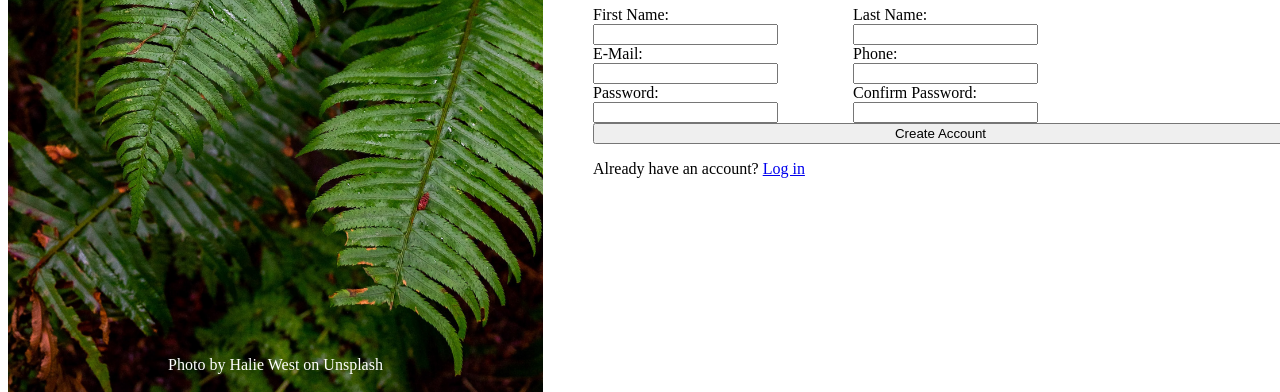
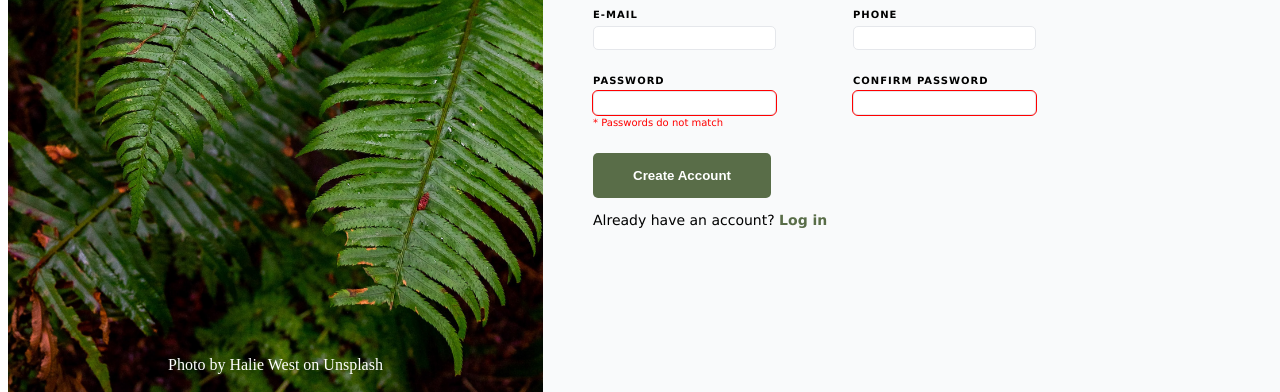
Before and after one commit to andyglover/odin-project-signup-form, a plain HTML site: page index.html in a window 1280 px wide. Shown: the part 416-808 px from the top of the page. Drawn offline with Linux system fonts and the light colour scheme.

Commit message:
Style form

```diff
--- a/css/style.css
+++ b/css/style.css
@@ -53,19 +53,84 @@ body {
 form{
     display:flex;
     flex-wrap:wrap;
+
 }
-form>li{
+
+form li{
 list-style: none;
 display:inline;
 width:260px;
+margin-bottom: 25px;
 }
 label{
     display:block;
+    text-transform: uppercase;
+    font-size: 10px;
+    letter-spacing: 1px;
+    margin-bottom:5px;
 }
 .content{
-
+    background-color: #f9fafb;
+    font-family: 'Lucida Sans', 'Lucida Sans Regular', 'Lucida Grande', 'Lucida Sans Unicode', Geneva, Verdana, sans-serif;
+    font-size:18px;
+    font-weight:bold;
     padding-left:50px;
     display:flex;
     flex-direction: column;
     justify-content: center;
 }
+button {
+    width:fit-content;
+    color:#fff;
+    font-weight: bold;
+    background-color:#596d48;
+    border:0;
+    border-radius:5px;
+    padding:15px 40px;
+}
+
+.login {
+    font-size: 14px;
+    font-weight:normal;
+}
+
+.login * {
+    text-decoration: none;
+}
+.login a{
+    font-weight: bold;
+}
+.login a:link,
+.login a:visited,
+.login a:active {
+    color: #596d48;
+}
+
+.login a:hover {
+    text-decoration: underline;
+}
+
+input {
+    height: 20px;
+    border: 1px solid #E5E7EB;
+    border-radius: 5px;
+}
+
+input:focus {
+    outline: 1px solid #1d4ed8;
+}
+.error {
+    outline: 1px solid red;
+}
+.password::after{
+    margin-top: 2px;
+    display:block;
+    font-weight: normal;
+    color:red;
+    font-size:10px;
+    content: "* Passwords do not match";
+}
+legend{
+    width:100%;
+    margin-bottom: 25px;
+}
--- a/index.html
+++ b/index.html
@@ -19,35 +19,37 @@
     <div class="content">
         <p>This is not a real online service! You know you need something like this in your life to help you realize your deepest dreams.<br>Sign up <em>now</em> to get started.</p>
         <p>You <em>know</em> you want to.</p>
-        <h1>Let's do this!</h1>
+
         <form>
+            <legend>Let's do this!</legend>
             <li>
-                <label for="firstName">First Name:</label>
+                <label for="firstName">First Name</label>
                 <input type="text" id="firstName">
             </li>
             <li>
-                <label for="lastName">Last Name:</label>
+                <label for="lastName">Last Name</label>
                 <input type="text" id="lastName">
             </li>
             <li>
-                <label for="email">E-Mail:</label>
+                <label for="email">E-Mail</label>
                 <input type="email" id="email">
             </li>
             <li>
-                <label for="phoneNumber">Phone:</label>
+                <label for="phoneNumber">Phone</label>
                 <input type="tel" id="phoneNumber">
             </li>
-            <li>
-                <label for="password">Password:</label>
-                <input type="password" id="password">
+            <li class="password">
+                <label for="password">Password</label>
+                <input type="password" id="password" class="error">
             </li>
             <li>
-                <label for="confirmPassword">Confirm Password:</label>
-                <input type="password" id="password">
+                <label for="confirmPassword">Confirm Password</label>
+                <input type="password" id="confirmPassword" class="error">
             </li>
         </form>
+
         <button>Create Account</button>
-        <p>Already have an account? <a href="#">Log in</a></p>
+        <p class="login">Already have an account? <a href="#">Log in</a></p>
     </div>
 </body>
 </html>
```
